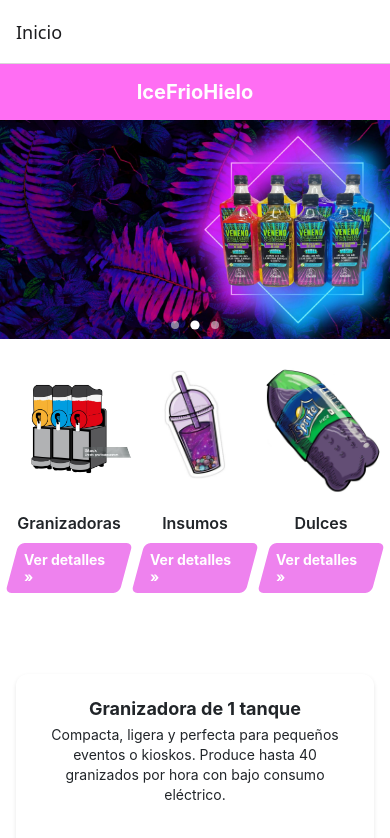
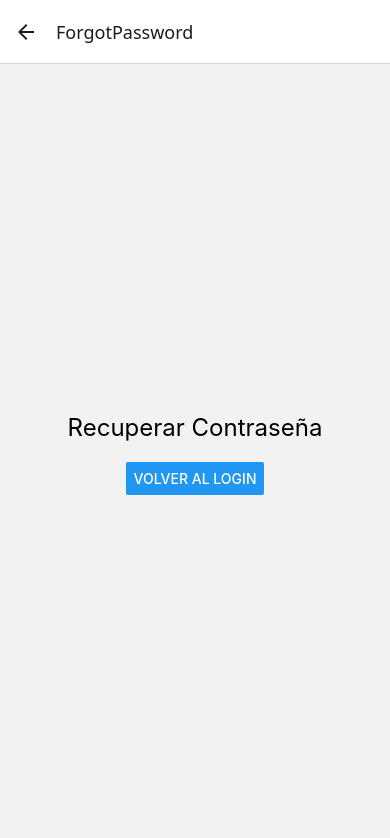
Before and after one commit to sebastian-estra/IceFrioHieloAPP, a React Native app: screen /ForgotPassword in a window 390 px wide. Shown: the top 838 px of the page. Built offline with nearby package versions, Linux system fonts and the light colour scheme.

Commit message:
painas del login

```diff
--- a/App.js
+++ b/App.js
@@ -14,6 +14,7 @@ import {
 } from "react-native";
 import { NavigationContainer } from "@react-navigation/native";
 import { createNativeStackNavigator } from "@react-navigation/native-stack";
+import { Ionicons } from '@expo/vector-icons'; // Íconos de Expo
 
 // ========================
 // IMPORTACIÓN DE PANTALLAS EXTERNAS
@@ -21,6 +22,9 @@ import { createNativeStackNavigator } from "@react-navigation/native-stack";
 import DulcesScreen from "./screens/DulcesScreen";
 import GranizadorasScreen from "./screens/GranizadorasScreen";
 import InsumosScreen from "./screens/InsumosScreen";
+import LoginScreen from "./auth/LoginScreen";
+import RegisterScreen from "./auth/RegisterScreen";
+import ForgotPasswordScreen from "./auth/ForgotPasswordScreen";
 
 // ========================
 // IMÁGENES ESTÁTICAS
@@ -208,10 +212,32 @@ export default function App() {
   return (
     <NavigationContainer>
       <Stack.Navigator>
-        <Stack.Screen name="Inicio" component={HomeScreen} />
+        {/* Home con ícono de login en la derecha */}
+        <Stack.Screen
+          name="Inicio"
+          component={HomeScreen}
+          options={({ navigation }) => ({
+            title: 'IceFrioHielo',
+            headerStyle: { backgroundColor: '#ff6ef3ff' },
+            headerTintColor: '#fff',
+            headerRight: () => (
+              <Ionicons
+                name="person-circle-outline"
+                size={28}
+                color="#fff"
+                style={{ marginRight: 15 }}
+                onPress={() => navigation.navigate('Login')}
+              />
+            ),
+          })}
+        />
+
         <Stack.Screen name="Insumos" component={InsumosScreen} />
         <Stack.Screen name="Granizadoras" component={GranizadorasScreen} />
         <Stack.Screen name="Dulces" component={DulcesScreen} />
+        <Stack.Screen name="Login" component={LoginScreen} />
+        <Stack.Screen name="Register" component={RegisterScreen} />
+        <Stack.Screen name="ForgotPassword" component={ForgotPasswordScreen} />
       </Stack.Navigator>
     </NavigationContainer>
   );
--- /dev/null
+++ b/auth/ForgotPasswordScreen.js
@@ -0,0 +1,16 @@
+import React from 'react';
+import { View, Text, Button, StyleSheet } from 'react-native';
+
+export default function ForgotPasswordScreen({ navigation }) {
+  return (
+    <View style={styles.container}>
+      <Text style={styles.title}>Recuperar Contraseña</Text>
+      <Button title="Volver al Login" onPress={() => navigation.navigate('Login')} />
+    </View>
+  );
+}
+
+const styles = StyleSheet.create({
+  container: { flex:1, justifyContent:'center', alignItems:'center' },
+  title: { fontSize:24, marginBottom:20 }
+});
--- /dev/null
+++ b/auth/LoginScreen.js
@@ -0,0 +1,17 @@
+import React from 'react';
+import { View, Text, Button, StyleSheet } from 'react-native';
+
+export default function LoginScreen({ navigation }) {
+  return (
+    <View style={styles.container}>
+      <Text style={styles.title}>Login</Text>
+      <Button title="Ir a Registro" onPress={() => navigation.navigate('Register')} />
+      <Button title="Recuperar Contraseña" onPress={() => navigation.navigate('ForgotPassword')} />
+    </View>
+  );
+}
+
+const styles = StyleSheet.create({
+  container: { flex:1, justifyContent:'center', alignItems:'center' },
+  title: { fontSize:24, marginBottom:20 }
+});
--- /dev/null
+++ b/auth/RegisterScreen.js
@@ -0,0 +1,16 @@
+import React from 'react';
+import { View, Text, Button, StyleSheet } from 'react-native';
+
+export default function RegisterScreen({ navigation }) {
+  return (
+    <View style={styles.container}>
+      <Text style={styles.title}>Registro</Text>
+      <Button title="Volver al Login" onPress={() => navigation.navigate('Login')} />
+    </View>
+  );
+}
+
+const styles = StyleSheet.create({
+  container: { flex:1, justifyContent:'center', alignItems:'center' },
+  title: { fontSize:24, marginBottom:20 }
+});
```
